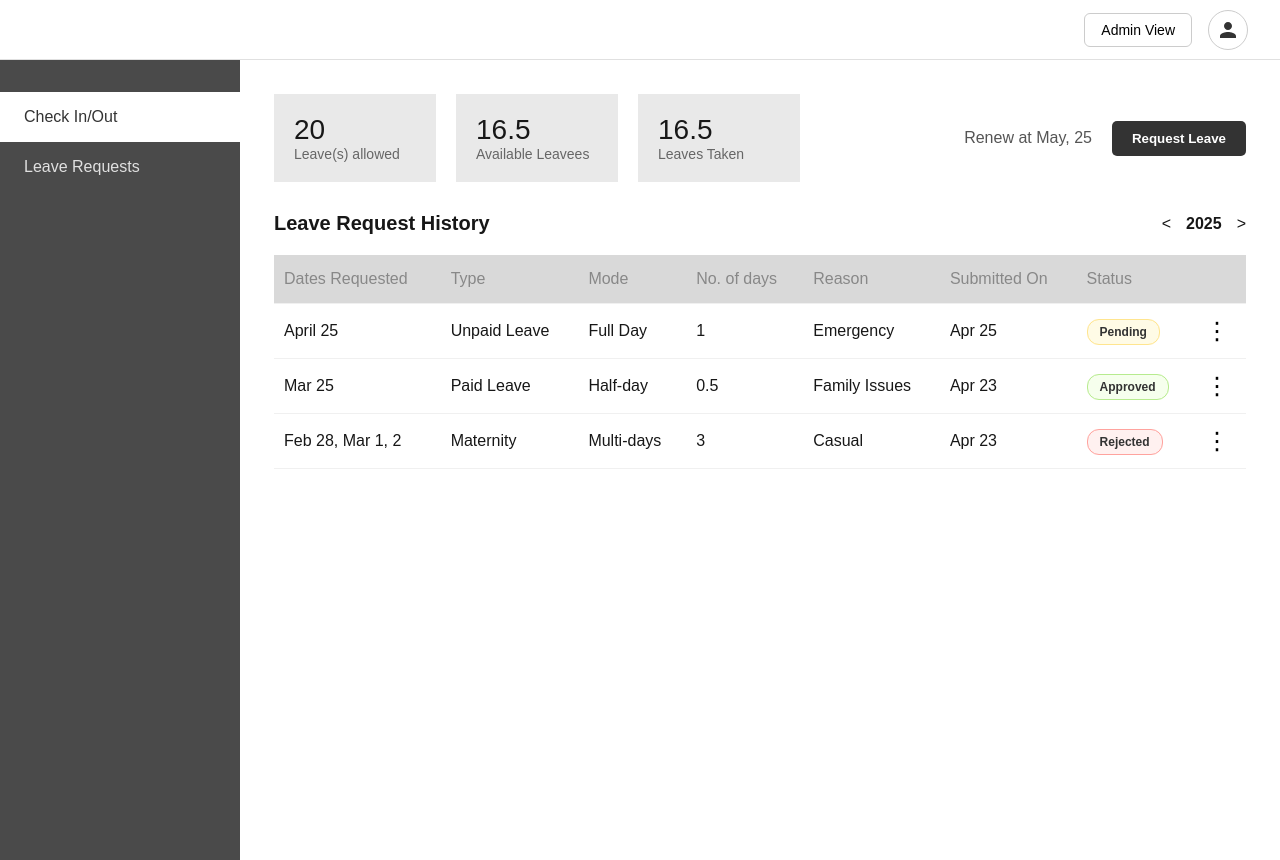
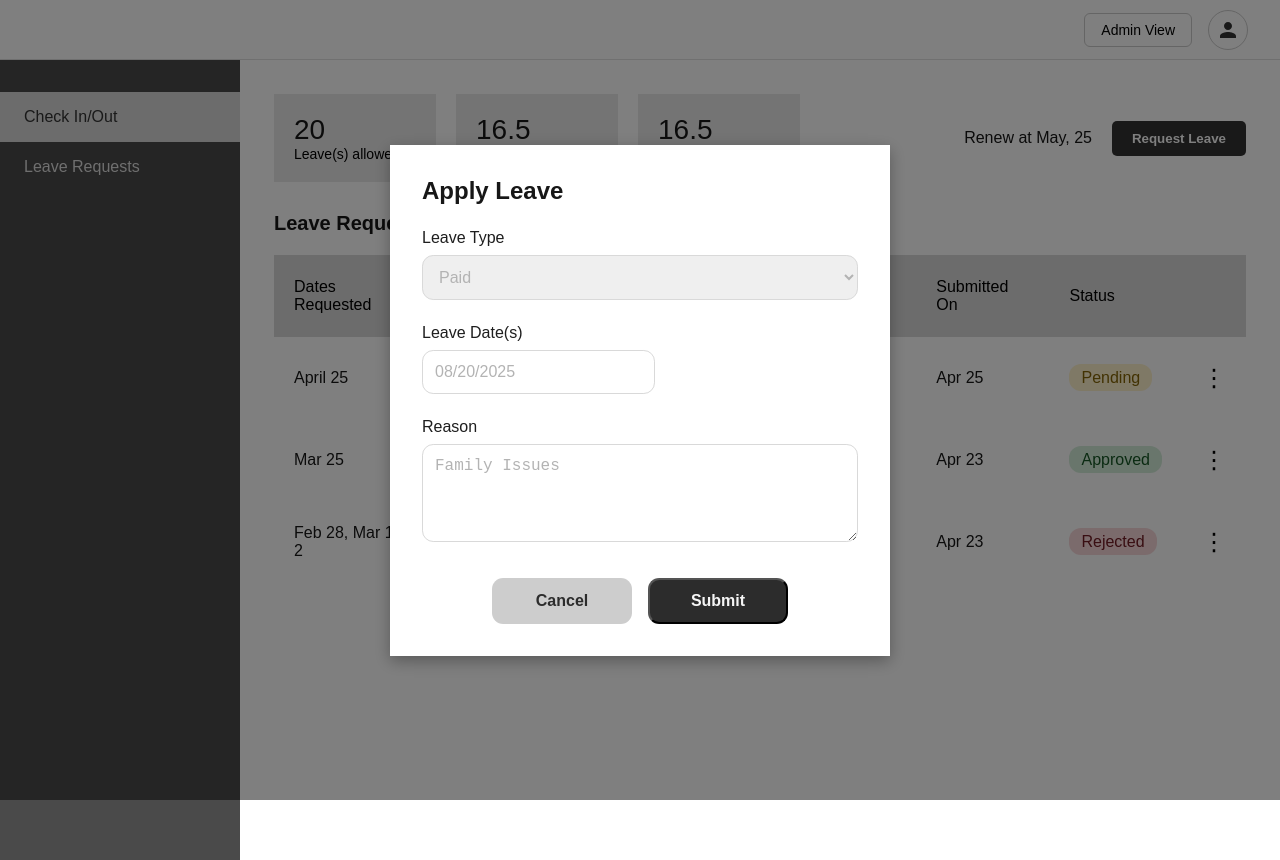
Before and after one commit to htethtet-otechmm/Nextjs_Attendance, a Next.js app: page /leave-requests in a window 1280 px wide. Both pictures are taken after a click on the button "Request Leave". Built offline with nearby package versions, Linux system fonts and the light colour scheme.

Commit message:
commit leave-request modal

```diff
--- /dev/null
+++ b/components/commons/leaverequestModal/leaverequestModal.module.scss
@@ -0,0 +1,77 @@
+.overlay {
+  position: fixed;
+  top: 0;
+  left: 0;
+  right: 0;
+  bottom: 0;
+  background-color: rgba(0, 0, 0, 0.5);
+  display: flex;
+  justify-content: center;
+  align-items: center;
+  z-index: 1000;
+}
+
+.modal {
+  background-color: #ffffff;
+  padding: 2rem;
+  width: 100%;
+  max-width: 500px;
+  box-shadow: 0 5px 15px rgba(0, 0, 0, 0.3);
+
+  h3 {
+    margin-bottom: 1.5rem;
+    font-size: 1.5rem;
+  }
+}
+
+.formGroup {
+  margin-bottom: 1.5rem;
+  label {
+    display: block;
+    margin-bottom: 0.5rem;
+    font-weight: 500;
+    color: #1E1E1E;
+  }
+  input,
+  select,
+  textarea {
+    width: 100%;
+    padding: 0.75rem;
+    border: 1px solid #D9D9D9;
+    border-radius: 0.7rem;
+    font-size: 1rem;
+    color: #B3B3B3;
+    &:focus {
+      outline: none;
+      border-color: #4a55e0;
+    }
+  }
+  .datePicker {
+    width: 100%;
+  }
+}
+
+.buttonGroup {
+  display: flex;
+  justify-content: center;
+  gap: 1rem;
+  margin-top: 2rem;
+
+  button {
+    padding: 0.75rem 1.5rem;
+    border-radius: 0.7rem;
+    font-weight: 600;
+    font-size: 1rem;
+    width: 8.75rem;
+  }
+
+  .cancelButton {
+    background-color: #CDCDCD;
+    color: #2C2C2C;
+    border: none;
+  }
+  .submitButton {
+    background-color: #2C2C2C;
+    color: #F5F5F5;
+  }
+}
--- /dev/null
+++ b/components/commons/leaverequestModal/leaverequestModal.tsx
@@ -0,0 +1,62 @@
+import React, { useState } from 'react';
+import DatePicker from 'react-datepicker';
+import 'react-datepicker/dist/react-datepicker.css';
+import styles from './leaverequestModal.module.scss';
+
+type ModalProps = {
+  isOpen: boolean;
+  onClose: () => void;
+  onSubmit: () => void;
+};
+
+const LeaveRequestModal: React.FC<ModalProps> = ({ isOpen, onClose, onSubmit }) => {
+  const [startDate, setStartDate] = useState<Date | null>(new Date());
+
+  if (!isOpen) return null;
+
+  return (
+    <div className={styles.overlay} onClick={onClose}>
+      <div className={styles.modal} onClick={(e) => e.stopPropagation()}>
+        <h3>Apply Leave</h3>
+        <form onSubmit={(e) => { e.preventDefault(); onSubmit(); }}>
+          <div className={styles.formGroup}>
+            <label htmlFor="leaveType">Leave Type</label>
+            <select id="leaveType" name="leaveType">
+              <option value="Paid">Paid</option>
+              <option value="Unpaid">Unpaid</option>
+              <option value="Sick">Sick Leave</option>
+            </select>
+          </div>
+          <div className={styles.formGroup}>
+            <label htmlFor="leaveDates">Leave Date(s)</label>
+            <DatePicker
+              selected={startDate}
+              onChange={(date) => setStartDate(date)}
+              placeholderText="Choose Date(s)"
+              className={styles.datePicker}
+            />
+          </div>
+          <div className={styles.formGroup}>
+            <label htmlFor="reason">Reason</label>
+            <textarea
+              id="reason"
+              name="reason"
+              rows={4}
+              defaultValue="Family Issues"
+            ></textarea>
+          </div>
+          <div className={styles.buttonGroup}>
+            <button type="button" className={styles.cancelButton} onClick={onClose}>
+              Cancel
+            </button>
+            <button type="submit" className={styles.submitButton}>
+              Submit
+            </button>
+          </div>
+        </form>
+      </div>
+    </div>
+  );
+};
+
+export default LeaveRequestModal;
--- a/components/layout/leavehistoryTable/leavehistoryTable.module.scss
+++ b/components/layout/leavehistoryTable/leavehistoryTable.module.scss
@@ -1,12 +1,6 @@
-// .historyContainer {
-//     background-color: #fff;
-//     padding: 20px;
-//     border-radius: 8px;
-//   }
-
-  .historyHeader {
+.historyHeader {
     display: flex;
-    justify-content: space-between;
+    gap: 25px;
     align-items: center;
     margin-bottom: 20px;
 
@@ -34,13 +28,11 @@
 
     th, td {
       text-align: left;
-      padding: 15px 10px;
-      border-bottom: 1px solid #f0f0f0;
-      vertical-align: middle;
+      padding: 23px 20px;
     }
 
     th {
-      color: #888;
+      color: #000;
       font-weight: normal;
     }
   }
@@ -48,21 +40,22 @@
   .statusBadge {
     padding: 5px 12px;
     border-radius: 12px;
-    font-weight: bold;
-    font-size: 12px;
-    color: #333;
+    font-size: 16px;
 
     &.pending {
-      background-color: #fffbe6;
-      border: 1px solid #ffe58f;
+      background-color: #FFF3CD;
+      color: #856404;
+      // border: 1px solid #ffe58f;
     }
     &.approved {
-      background-color: #f6ffed;
-      border: 1px solid #b7eb8f;
+      background-color: #D4EDDA;
+      color: #155724;
+      // border: 1px solid #b7eb8f;
     }
     &.rejected {
-      background-color: #fff1f0;
-      border: 1px solid #ffa39e;
+      background-color: #F8D7DA;
+      color: #721C24;
+      // border: 1px solid #ffa39e;
     }
   }
 
--- a/components/layout/leavestats/leavestats.module.scss
+++ b/components/layout/leavestats/leavestats.module.scss
@@ -22,17 +22,13 @@
 
   .label {
     font-size: 14px;
-    color: #666;
+    color: #000;
   }
 
   .actions {
     display: flex;
     align-items: center;
     gap: 20px;
-
-    span {
-      color: #555;
-    }
   }
 
   .requestButton {
--- a/components/layout/leavestats/leavestats.tsx
+++ b/components/layout/leavestats/leavestats.tsx
@@ -1,4 +1,6 @@
+import { useState } from 'react';
 import styles from './leavestats.module.scss';
+import LeaveRequestModal from '@/components/commons/leaverequestModal/leaverequestModal';
 
 const StatCard = ({ value, label }: { value: string; label: string }) => (
   <div className={styles.statCard}>
@@ -8,6 +10,15 @@ const StatCard = ({ value, label }: { value: string; label: string }) => (
 );
 
 const LeaveStats = () => {
+  const [isModalOpen, setModalOpen] = useState(false);
+
+  const openModal = () => setModalOpen(true);
+  const closeModal = () => setModalOpen(false);
+
+  const handleSubmit = (formData: any) => {
+    console.log("Leave request submitted:", formData);
+    closeModal();
+  };
   return (
     <div className={styles.statsContainer}>
       <div className={styles.stats}>
@@ -17,9 +28,17 @@ const LeaveStats = () => {
       </div>
       <div className={styles.actions}>
         <span>Renew at May, 25</span>
-        <button className={styles.requestButton}>Request Leave</button>
+        <button className={styles.requestButton} onClick={openModal}>Request Leave</button>
       </div>
+
+      <LeaveRequestModal
+        isOpen={isModalOpen}
+        onClose={closeModal}
+        onSubmit={handleSubmit}
+      />
     </div>
+
+
   );
 };
 
--- a/components/layout/sidebar/sidebar.module.scss
+++ b/components/layout/sidebar/sidebar.module.scss
@@ -23,7 +23,7 @@
     }
 
     &.active {
-      background-color: #ffffff;
+      background-color: #D9D9D9;
       a {
         color: #333333;
       }
```
Also changed, not shown: components/commons/toast/toast.module.scss (added, +37 -0 lines), components/commons/toast/toast.tsx (added, +27 -0 lines), package.json (+11 -0 lines), 1 other file (tests, documents, lock files or other folders).
